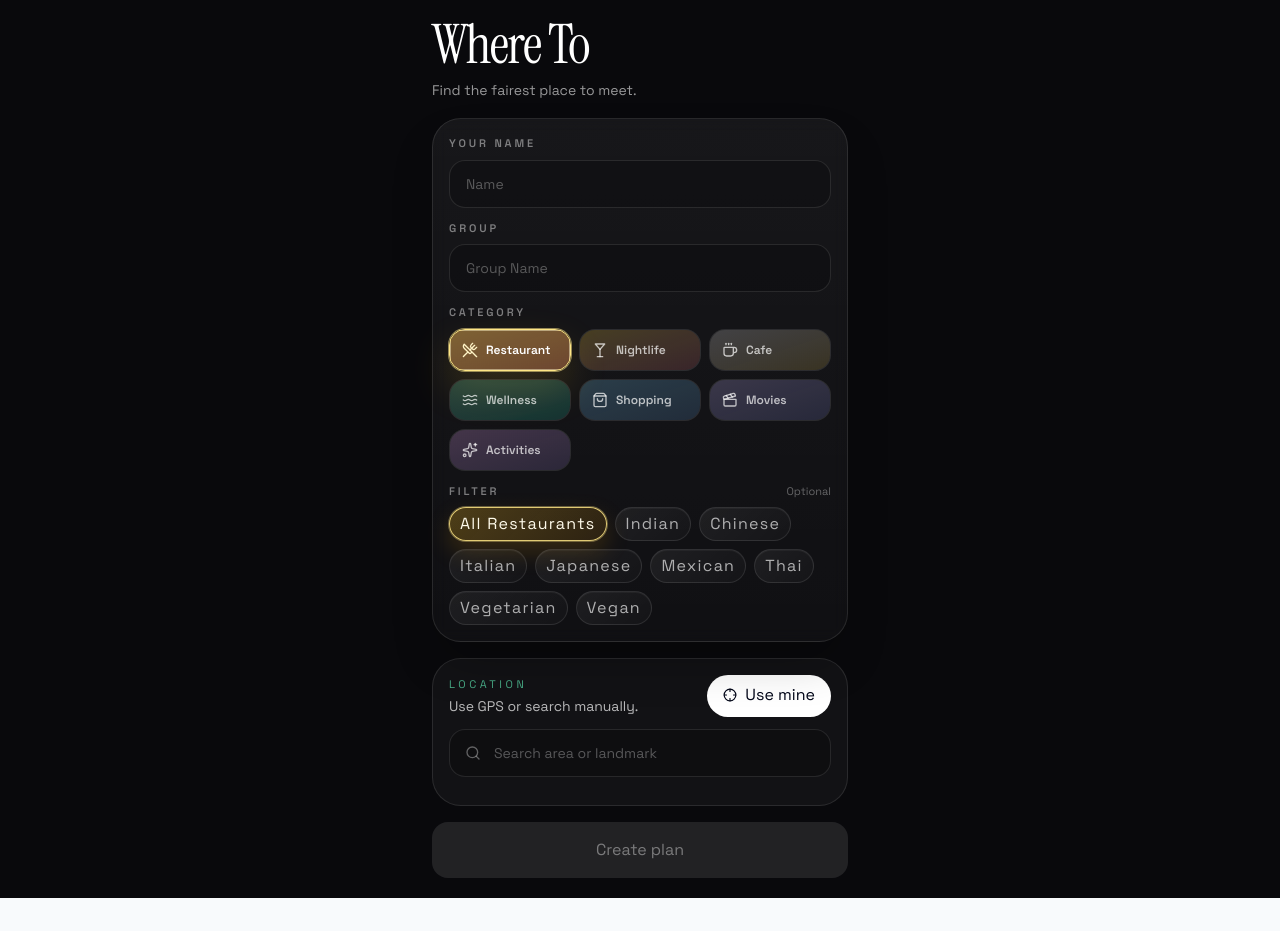
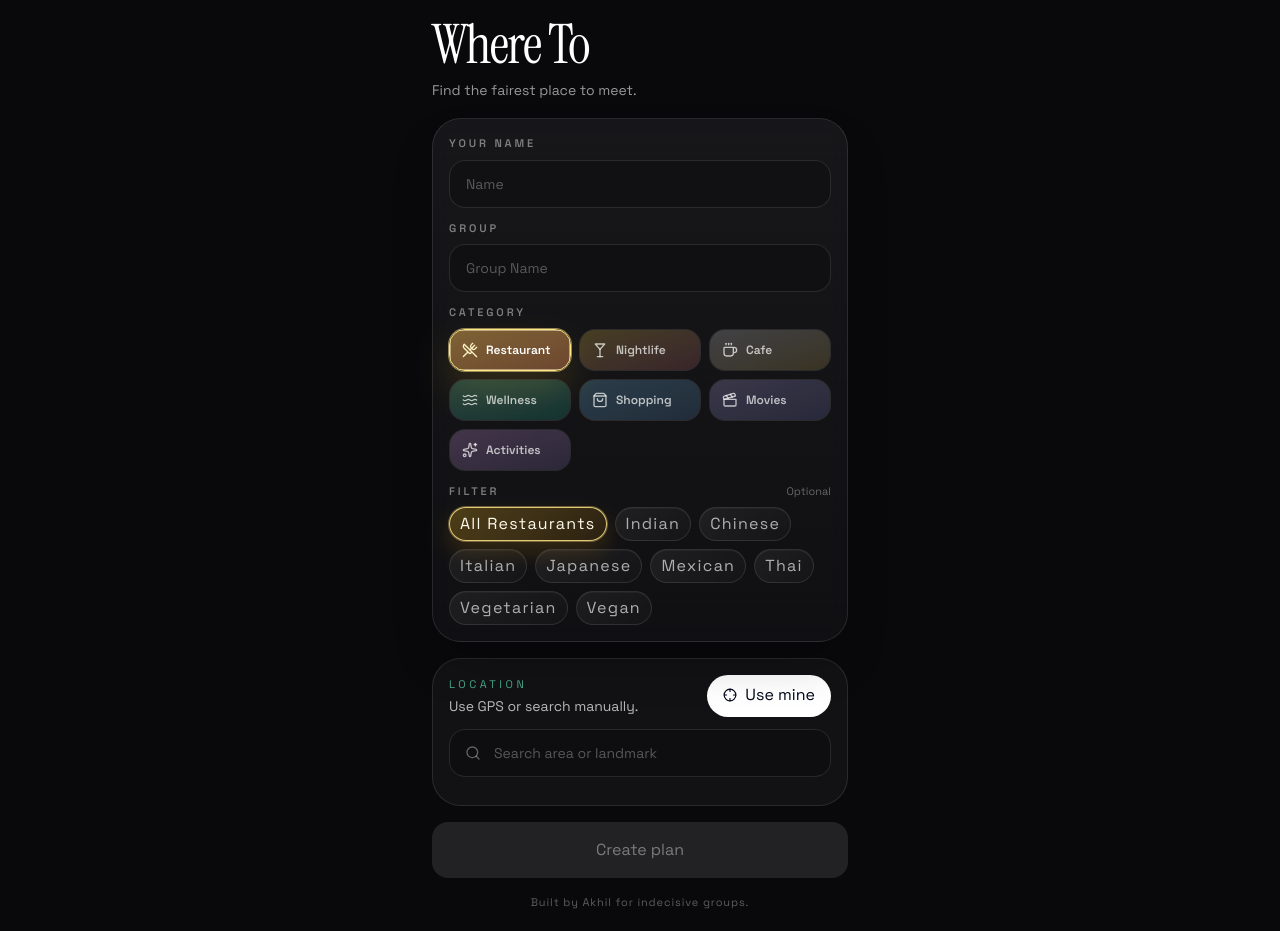
Before and after one commit to Akhilesh-Ojha/where-to, a Next.js app: page / in a window 1280 px wide. Before the commit the page ends 898 px from the top, so only its background shows below. Built offline with nearby package versions, Linux system fonts and the light colour scheme.

Commit message:
Added a footer

```diff
--- a/src/components/home-page.tsx
+++ b/src/components/home-page.tsx
@@ -446,6 +446,9 @@ export function HomePage() {
           </button>
 
           {createError ? <p className="text-sm text-rose-300">{createError}</p> : null}
+          <p className="text-center text-[11px] tracking-[0.08em] text-white/34">
+            Built by Akhil for indecisive groups.
+          </p>
         </form>
       </div>
     </main>
```
